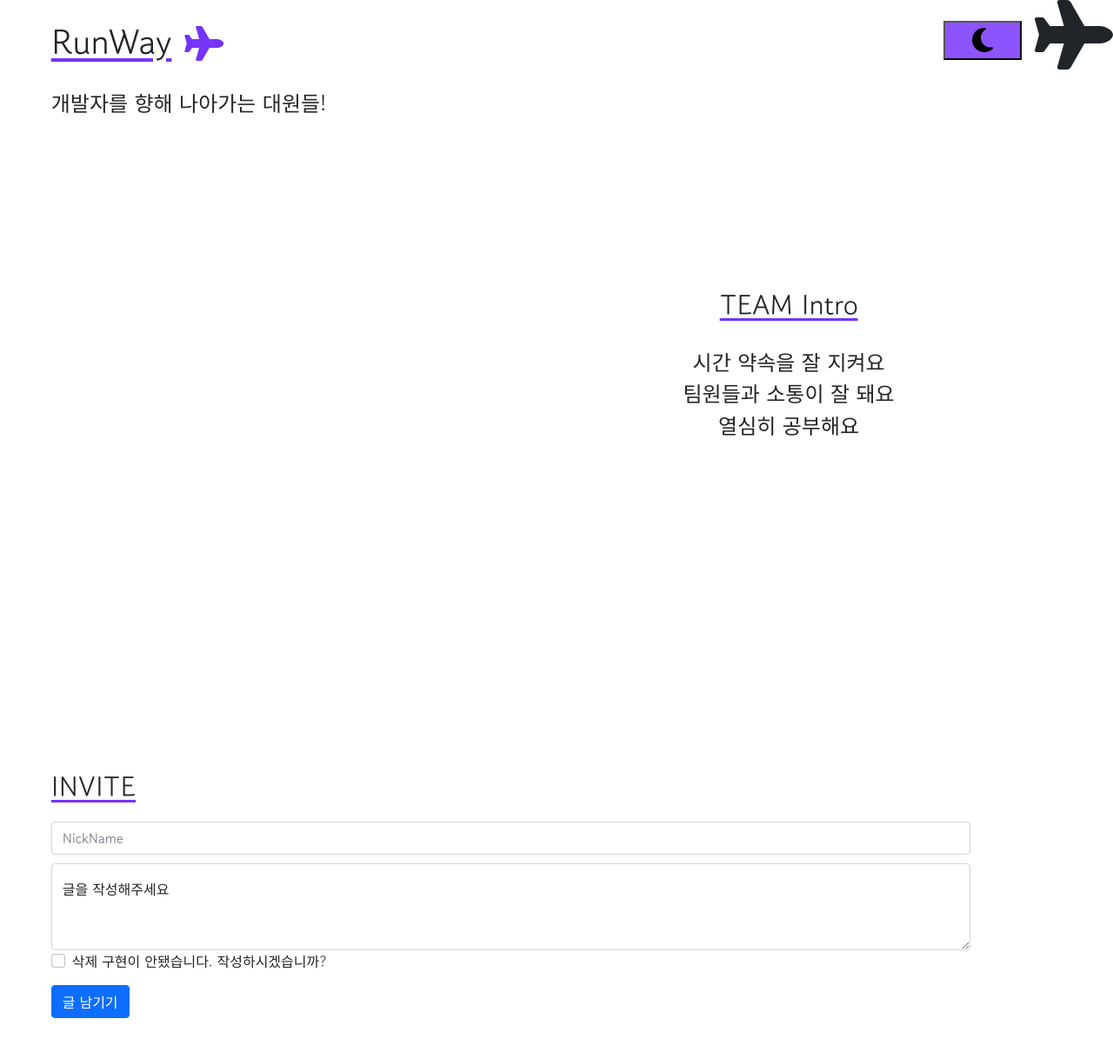
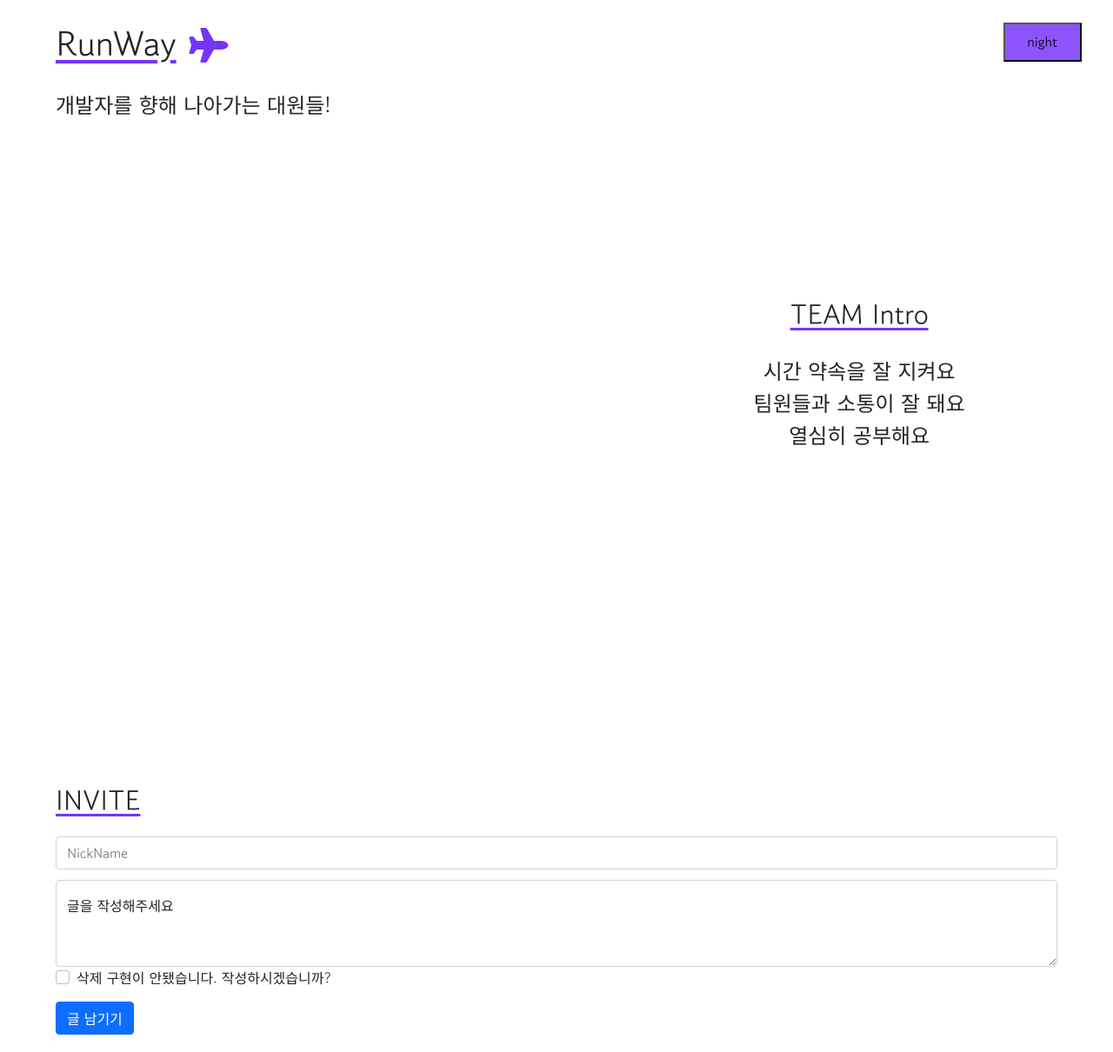
Before and after one commit to chaaaniii/sparta_mini, a Flask app: page / in a window 1280 px wide. Shown: the whole page at 87% size. Before the commit the page ends 1171 px from the top, so only its background shows below. Run offline with Flask 2, Linux system fonts and the light colour scheme; data that the repository does not hold is empty; some libraries are stand-ins or nearby versions.

Commit message:
Update index.html
day/night 모드
오른쪽 상단 icon 제

```diff
--- a/templates/index.html
+++ b/templates/index.html
@@ -52,10 +52,11 @@
             margin-left: 15px
         }
 
-        #clickBtn button {
+        #clickBtn input {
             width: 90px;
             height: 45px;
             background-color: #8d54fe;
+            margin-right: 3%;
         }
 
         #clickBtn :first-child i {
@@ -258,8 +259,19 @@
         <div class="text-box">
             <div id="clickBtn">
                 <h1>RunWay<i class="fa-solid fa-plane fa-1x"></i></h1>
-                <button onclick="  ">
-                    <i class="fa-solid fa-moon fa-2x"></i></button>
+                <input type="button" value="night" onclick="
+
+                    let target = document.querySelector('body');
+
+                    if(this.value === 'night'){
+                        target.style.backgroundColor='black';
+                        target.style.color = 'white';
+                        this.value = 'day';
+                    } else{
+                        target.style.backgroundColor='white';
+                        target.style.color='black';
+                        this.value = 'night';
+                    } ">
             </div>
             <br>
             <h4>개발자를 향해 나아가는 대원들!</h4>
@@ -305,12 +317,5 @@
     </div>
 </div>
 
-
-<div id="splash-screen">
-    <div id="icon">
-        <i class="fa-solid fa-plane fa-5x"></i>
-    </div>
-</div>
-<script src="main.js" type="module"></script>
 </body>
 </html>
```
